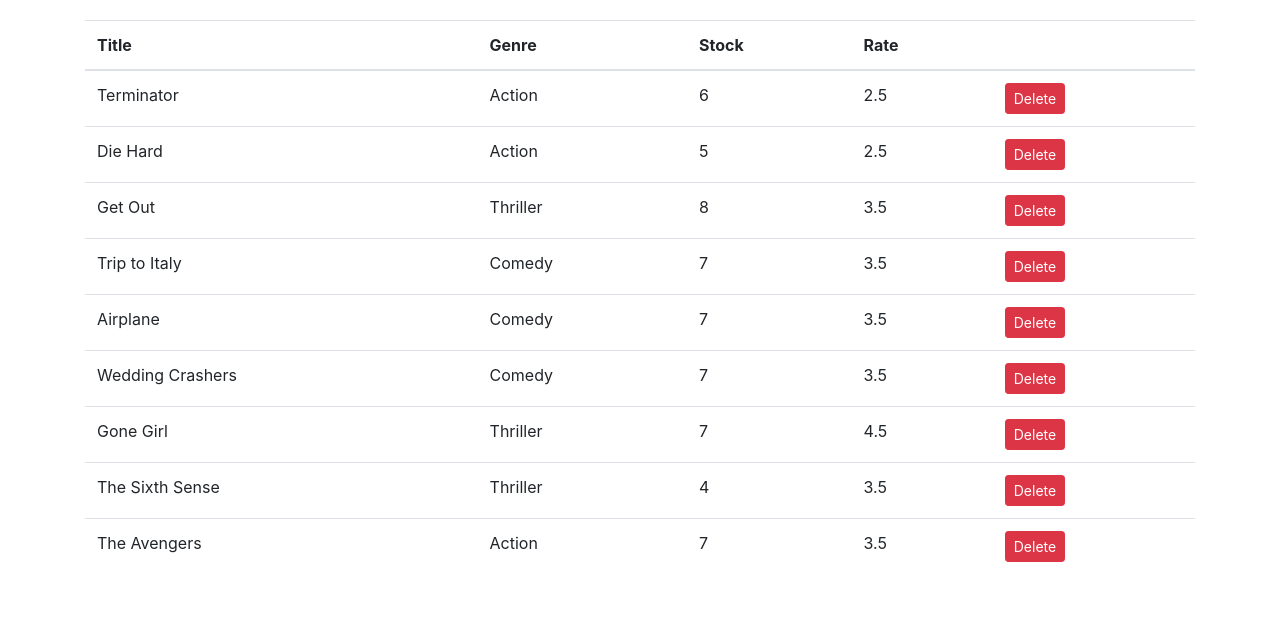
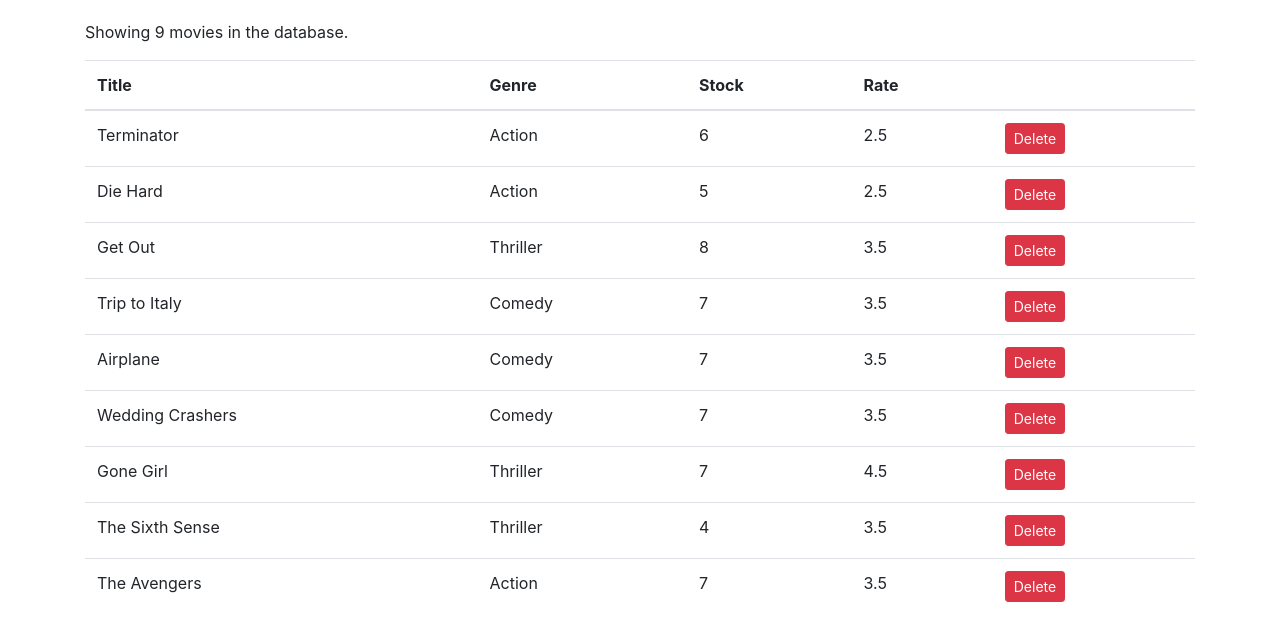
Before and after one commit to erikrios/vidly-react, a React (Create React App) app: page / in a window 1280 px wide. Shown: the top 640 px of the page. Built offline with nearby package versions, Linux system fonts and the light colour scheme.

Commit message:
Add conditional rendering

```diff
--- a/src/components/movies.jsx
+++ b/src/components/movies.jsx
@@ -6,7 +6,11 @@
     movies: getMovies(),
   };
   render() {
+    const { length: count } = this.state.movies;
+    if (count === 0) return <p>There are no movies in the database.</p>;
     return (
+      <React.Fragment>
+        <p>Showing {count} movies in the database.</p>
         <table className="table">
           <thead>
             <tr>
@@ -36,6 +40,7 @@
             ))}
           </tbody>
         </table>
+      </React.Fragment>
     );
   }
 
```
Lines whose indentation alone changed are shown as unchanged.
